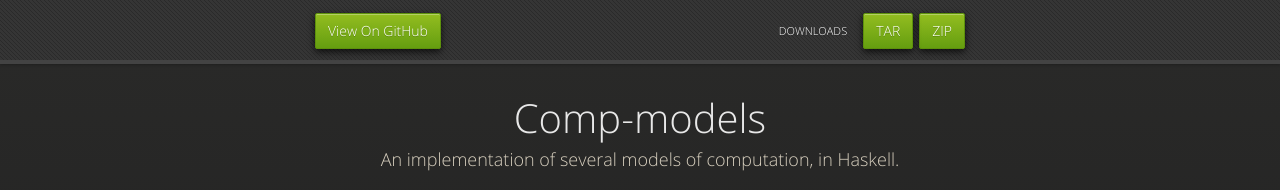
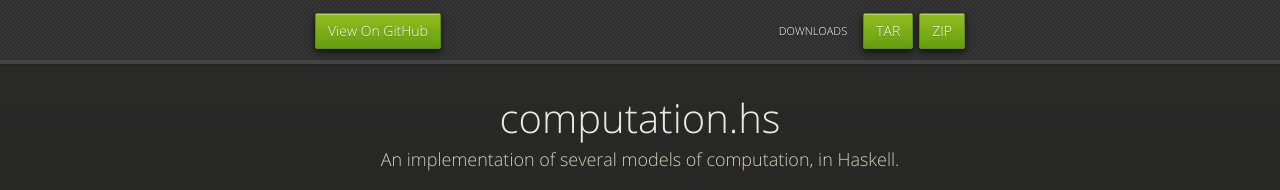
Before and after one commit to computation-hs/comp-models, a plain HTML site: page index.html in a window 1280 px wide. Shown: the top 190 px of the page. Drawn offline with nearby package versions, Linux system fonts and the light colour scheme.

Commit message:
Update index.html
Page title

```diff
--- a/index.html
+++ b/index.html
@@ -3,7 +3,7 @@
   <head>
     <meta charset="utf-8">
     <meta http-equiv="X-UA-Compatible" content="chrome=1">
-    <title>Comp-models by M42</title>
+    <title>computation.hs</title>
     <link rel="stylesheet" href="stylesheets/styles.css">
     <link rel="stylesheet" href="stylesheets/pygment_trac.css">
     <script src="https://ajax.googleapis.com/ajax/libs/jquery/1.7.1/jquery.min.js"></script>
@@ -31,7 +31,7 @@
 
       <section>
         <div id="title">
-          <h1>Comp-models</h1>
+          <h1>computation.hs</h1>
           <p>An implementation of several models of computation, in Haskell.</p>
           <hr>
           <span class="credits left">Project maintained by <a href="https://github.com/pbaeyens">pbaeyens</a></a> and <a href="https://github.com/M42">M42</a></span>
```
